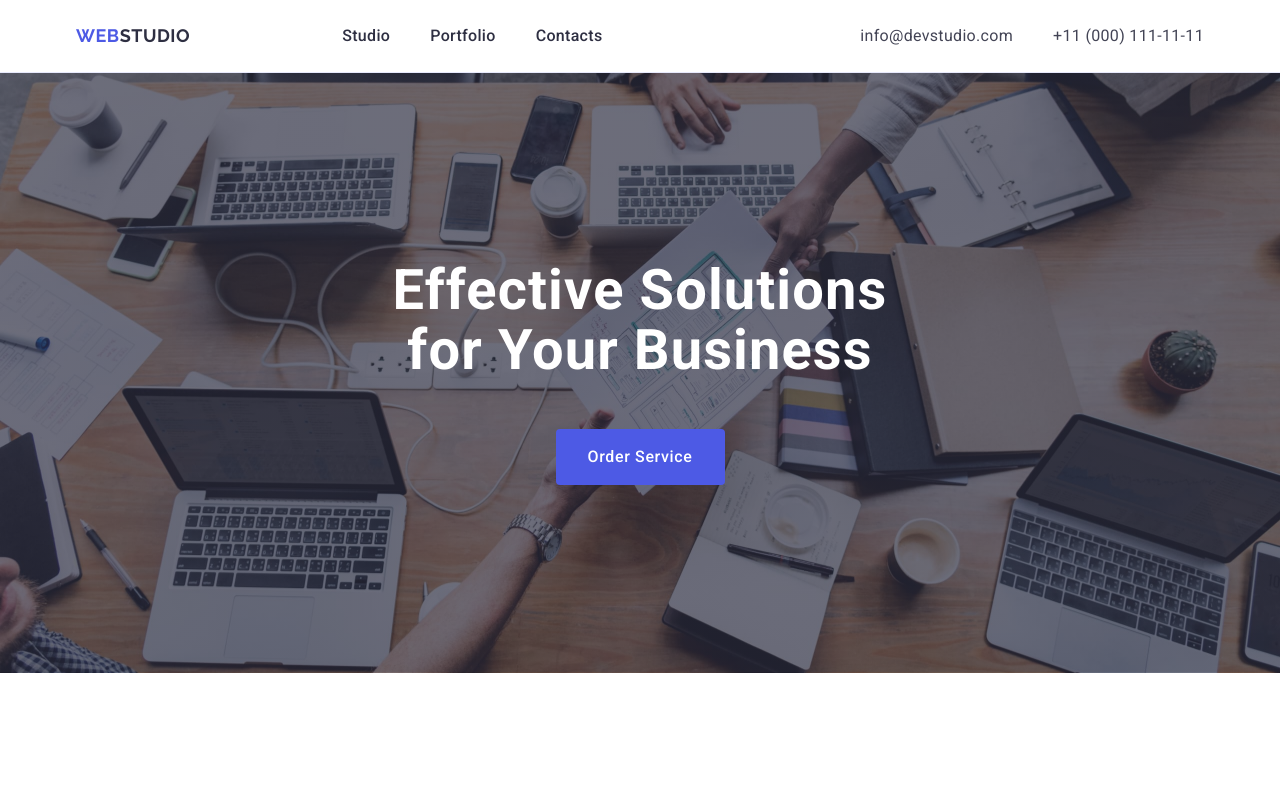
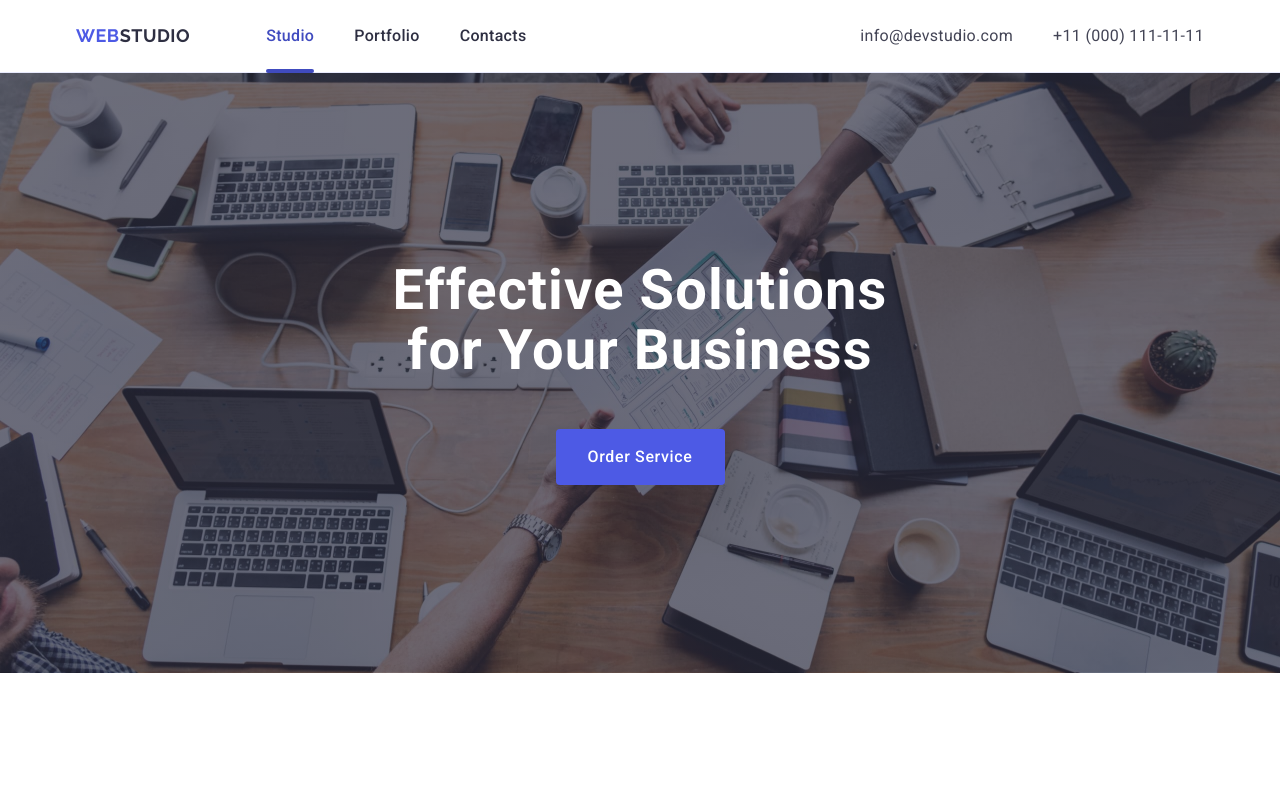
Before and after one commit to arthurpavlov638/goit-markup-hw-04, a plain HTML site: page index.html in a window 1280 px wide. Shown: the top 789 px of the page. Drawn offline with nearby package versions, Linux system fonts and the light colour scheme; files whose address does not match are found by name.

Commit message:
add files

```diff
--- a/css/styles.css
+++ b/css/styles.css
@@ -70,17 +70,19 @@ button {
   padding: 0 15px;
 }
 /* ============ HEADER STYLES ============ */
-.head-nav {
+
+
+.header {
   display: flex;
   align-items: center;
   justify-content: space-between;
-  padding: 24px 0;
   border-bottom: 1px solid #e7e9fc;
+  box-shadow: 0 1px 6px 0 rgba(46, 47, 66, 0.08),
+    0 1px 1px 0 rgba(46, 47, 66, 0.16), 0 2px 1px 0 rgba(46, 47, 66, 0.08);
 }
 
 .navigator {
   display: flex;
-  gap: 76px;
   align-items: center;
 }
 
@@ -104,23 +106,45 @@ button {
 .btn-link {
   display: flex;
   gap: 40px;
+  position: relative;
 }
 
 .nav-link {
   font-weight: 500;
+  display: block;
   color: #2e2f42;
   text-decoration: none;
   padding: 24px 0;
+  transition: color 250ms cubic-bezier(0.4, 0, 0.2, 1);
+}
+
+.active {
+  color: #404bbf;
+  position: relative;
+  transition: color 250ms cubic-bezier(0.4, 0, 0.2, 1);
+}
+
+.active::after {
+  content: '';
+  position: absolute;
+  width: 100%;
+  left: 0;
+  bottom: -1px;
+  height: 4px;
+  background-color: #404bbf;
+  border-radius: 2px;
 }
 
 .nav-link:hover,
 .nav-link:focus {
   color: #404bbf;
+  transition: color 250ms cubic-bezier(0.4, 0, 0.2, 1);
 }
 
 .link-contact {
   font-style: normal;
   align-items: center;
+  padding: 24px 0;
 }
 
 .link-contact-list {
@@ -132,11 +156,13 @@ button {
   font-weight: 400;
   color: #434455;
   text-decoration: none;
+  transition: color 250ms cubic-bezier(0.4, 0, 0.2, 1);
 }
 
 .link-contact a:hover,
 .link-contact a:focus {
   color: #404bbf;
+  transition: color 250ms cubic-bezier(0.4, 0, 0.2, 1);
 }
 
 /* ============ HERO IMAGE ============ */
@@ -261,9 +287,7 @@ color: #434455;
 
 /* ============ OUR TEAM ============ */
 .section-team-wrapper{
-  max-width: 1440px;
 
-  margin: 0 auto;
   background: #f4f4fd;
   padding: 120px 0;
 
@@ -416,8 +440,6 @@ color: #434455;
 .footer {
   background-color: #2e2f42;
   padding: 100px 0;
-  max-width: 1440px;
-  margin: 0 auto;
 }
 
 .footer-container {
--- a/index.html
+++ b/index.html
@@ -13,14 +13,14 @@
 <body>
 
      <!-- ============ HEADER ============ -->
-     <header class="head-nav">
+     <header class="header">
       <div class="header-container container">
         <nav class="navigator">
           <a class="nav-logo-web" href="./index.html"
             >Web<span class="nav-logo">Studio</span></a
           >
           <ul class="btn-link">
-            <li><a class="nav-link" href="./index.html">Studio</a></li>
+            <li><a class="nav-link active" href="./index.html">Studio</a></li>
             <li><a class="nav-link" href="">Portfolio</a></li>
             <li><a class="nav-link" href="">Contacts</a></li>
           </ul>
```
